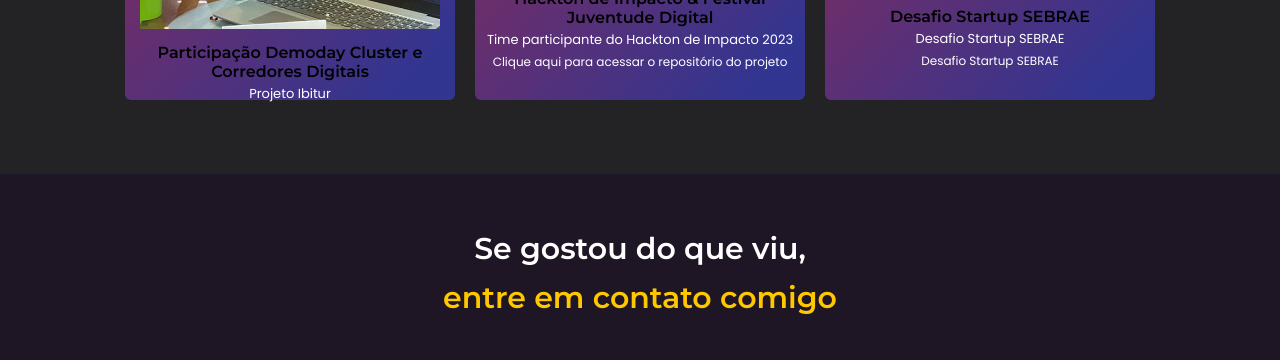
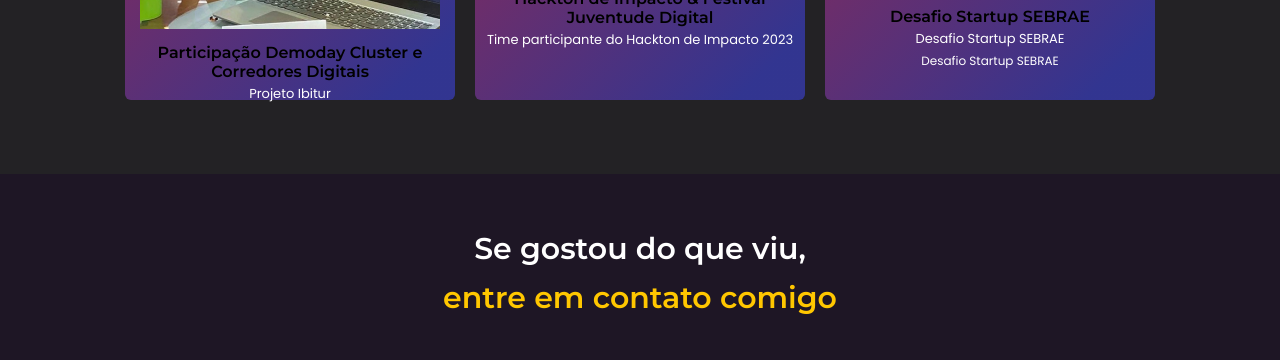
Before and after one commit to Zerobetone/PortifolioAtualizadoJoseRoberto, a plain HTML site: page index.html in a window 1280 px wide. Shown: the part 3190-3550 px from the top of the page. Drawn offline with Linux system fonts and the light colour scheme.

Commit message:
detalhes e ajustes

```diff
--- a/index.html
+++ b/index.html
@@ -192,8 +192,7 @@
                     <div class="legend">
                         <h5>Hackton de Impacto & Festival Juventude Digital</h5>
                         <p>Time participante do Hackton de Impacto 2023</p>
-                        <a target="_blank" href="https://github.com/namartiinss/nlwEsportes">Clique aqui para acessar o
-                            repositório do projeto</a>
+
                     </div>
                 </div>
                 <div class="card">
```
